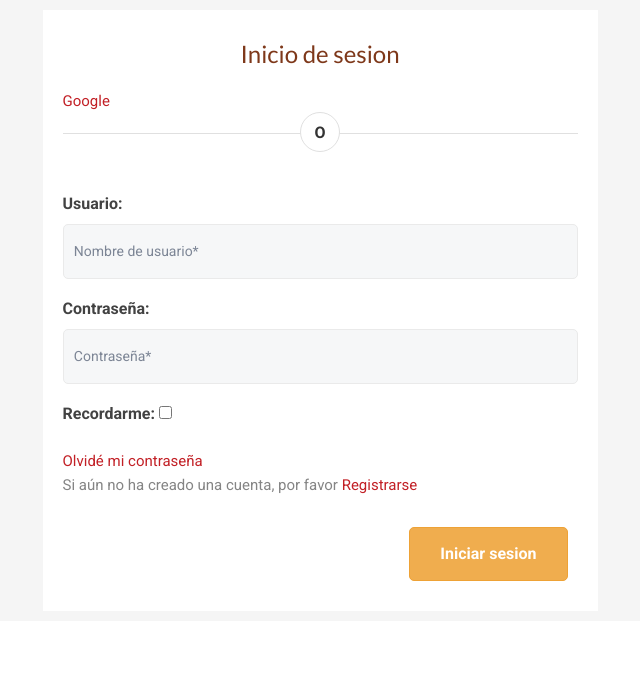
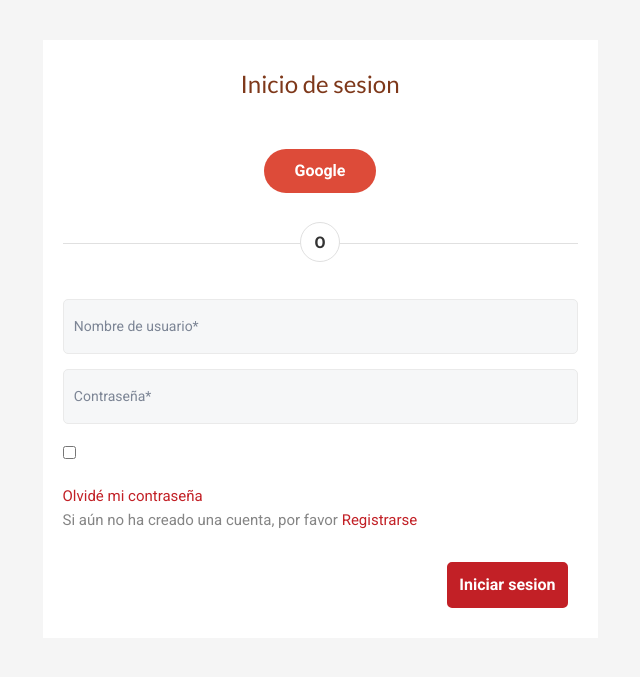
Before and after one commit to CARocha/cadenacacao, a Django app: page /accounts/login/ in a window 1280 px wide. Shown: the top 677 px of the page, without its empty margins (320-960 px from the left). Run offline with Django 3.2, Linux system fonts and the light colour scheme; parts of the project's set-up code (start-up, migrations or seed data) failed here and were passed over; some libraries are stand-ins or nearby versions.

Commit message:
agregando botones redes login

```diff
--- a/static_media/css/login.css
+++ b/static_media/css/login.css
@@ -1,5 +1,39 @@
+    .socialaccount_providers{
+    	text-align: center;
+    	margin: 20px 0px;
+    }
+
+    .socialaccount_providers .socialaccount_provider{
+		border-radius: 50px;
+		text-align: center;
+		color: white;
+
+    }
+    .socialaccount_providers .btn{
+    	padding: 10px 30px;
+    }
+	.socialaccount_providers .google{
+		background-color: #dd4b39;
+	}
+
+	.socialaccount_providers .google:hover{
+		background-color: #be3423;
+	}
+	.socialaccount_providers .facebook{
+		background-color: #3b5998;
+	}
+
+	.socialaccount_providers .facebook:hover{
+		background-color: #192e59;
+	}
+	.socialaccount_providers .twitter{
+		background-color: #1da1f2;
+	}
+	.socialaccount_providers .twitter:hover{
+		background-color: #1c6ea1;
+	}
     .or-seperator {
-        margin: 15px 0 15px;
+        margin: 40px 0 15px;
         text-align: center;
         border-top: 1px solid #e0e0e0;
     }
@@ -18,37 +52,18 @@
         top: -22px;
         z-index: 1;
     }
-    .social-btn .btn {
-		color: #fff;
-        margin: 10px 0 0 30px;
-		font-size: 15px;
-        width: 55px;
-        height: 55px;
-        line-height: 38px;
-        border-radius: 50%;
-		font-weight: normal;
-        text-align: center;
-		border: none;
-		transition: all 0.4s;
+    .login-user form label{
+    	display: none;
     }
-	.social-btn .btn:first-child {
-		margin-left: 0;
+	.contact-submit{
+		background: #c22026;
+	    border-color: #c22026;
+	    padding: 10px;
+	    color: white;
+	    border: 2px solid #c22026;
 	}
-	.social-btn .btn:hover {
-		opacity: 0.8;
+	.contact-submit:hover{
+		border: 2px solid #c22026;
+    	color: #c22026;
+    	background-color: transparent;
 	}
-	.social-btn .btn-primary {
-		background: #507cc0;
-	}
-	.social-btn .btn-info {
-		background: #64ccf1;
-	}
-	.social-btn .btn-danger {
-		background: #df4930;
-	}
-	.social-btn .btn i {
-		font-size: 20px;
-	}
-	.section-grey.small-padding{
-		padding: 10px 0px;
-	}
--- a/static_media/css/style.css
+++ b/static_media/css/style.css
@@ -4,6 +4,7 @@
 body {
   font-family: 'Roboto', sans-serif;
 }
+h1,
 h2,
 h3,
 h4,
@@ -12,6 +13,7 @@ h6 {
   font-family: 'Lato', sans-serif;
   color: #7e381a;
   font-weight: 500;
+  color: #7e381a;
 }
 p {
   line-height: 30px;
--- a/static_media/css/style.styl
+++ b/static_media/css/style.styl
@@ -1,14 +1,11 @@
 @import 'variables-mixin.styl'
 body
     font-family letratext
-h2,
-h3,
-h4,
-h5,
-h6
+h1, h2, h3, h4, h5, h6
     font-family letratitulo
     color cafe
     font-weight 500
+    color cafe
 p
     line-height 30px
     a
--- a/templates/account/login.html
+++ b/templates/account/login.html
@@ -63,7 +63,7 @@
 
 
 
-                          <ul class="socialaccount_providers">
+                          <ul class="socialaccount_providers list-inline">
                             {% include "socialaccount/snippets/provider_list.html" with process="login" %}
                           </ul>
 
@@ -90,7 +90,7 @@
                                     <li><a class="button secondaryAction" href="{% url 'account_reset_password' %}">Olvidé mi contraseña</a></li>
                                     <li>Si aún no ha creado una cuenta, por favor <a href="{{ signup_url }}">Registrarse</a></li>
                                 </ul>
-                                <button class="primaryAction contact-submit pull-right btn btn-warning"  type="submit">Iniciar sesion</button>
+                                <button class="primaryAction contact-submit pull-right btn"  type="submit">Iniciar sesion</button>
                             </div>
                           </div>
 
--- a/templates/account/password_reset.html
+++ b/templates/account/password_reset.html
@@ -22,7 +22,6 @@
                     <div class="col-xs-12">
                         {{ form.as_p }}
                     </div>
-
                     <div class="col-xs-12 col-sm-12">
                         <input type="submit" value="{% trans 'Reset My Password' %}" name="Editar" id="submit-button" class="contact-submit pull-right"/>
                     </div>
--- a/templates/account/password_reset_confirm.html
+++ b/templates/account/password_reset_confirm.html
@@ -4,9 +4,10 @@
 <section class="section-grey small-padding">
 
         <!--begin container-->
-        <div class="container detalle-user">
+        <div class="container">
           <div class="row">
             <div class="col-xs-12 col-md-8 col-md-offset-2">
+                <div class="detalle-user">
                 {% if validlink %}
                     <h4 class="border-bottom-black">Cambiar contraseña</h4>
                     <form method="post"  id="contact-form" class="reset-pass">
@@ -21,7 +22,7 @@
                       Solicite un nuevo restablecimiento de contraseña.
                     </p>
                 {% endif %}
-
+                </div>
             </div>
           </div>
 
--- a/templates/account/password_reset_form.html
+++ b/templates/account/password_reset_form.html
@@ -3,9 +3,10 @@
 {% block content %}
 <section class="section-grey small-padding">
     <!--begin container-->
-    <div class="container detalle-user">
+    <div class="container">
     	<div class="row">
     		<div class="col-xs-12 col-md-8 col-md-offset-2">
+    			<div class="detalle-user">
 	    			<h4 class="border-bottom-black">Olvido su contraseña</h4>
 	    			<form method="POST" id="contact-form">{% csrf_token %}
 
@@ -21,6 +22,7 @@
 				</div>
     		</div>
     	</div>
+    </div>
 </section>
 {% endblock %}
 {% block extra_js %}
--- a/templates/socialaccount/snippets/provider_list.html
+++ b/templates/socialaccount/snippets/provider_list.html
@@ -7,14 +7,16 @@
 {% for brand in provider.get_brands %}
 <li>
   <a title="{{brand.name}}"
-     class="socialaccount_provider {{provider.id}} {{brand.id}}"
+     class="socialaccount_provider btn {{provider.id}} {{brand.id}}"
      href="{% provider_login_url provider.id openid=brand.openid_url process=process %}"
      >{{brand.name}}</a>
 </li>
+
 {% endfor %}
 {% endif %}
 <li>
-  <a title="{{provider.name}}" class="socialaccount_provider {{provider.id}}"
+  <a title="{{provider.name}}" class="socialaccount_provider btn {{provider.id}}"
      href="{% provider_login_url provider.id process=process scope=scope auth_params=auth_params %}">{{provider.name}}</a>
 </li>
+
 {% endfor %}
```
Also changed, not shown: templates/account/password_reset_done.html (+5 -2 lines), templates/account/signup.html (+62 -13 lines). Lines whose indentation alone changed are shown as unchanged.
